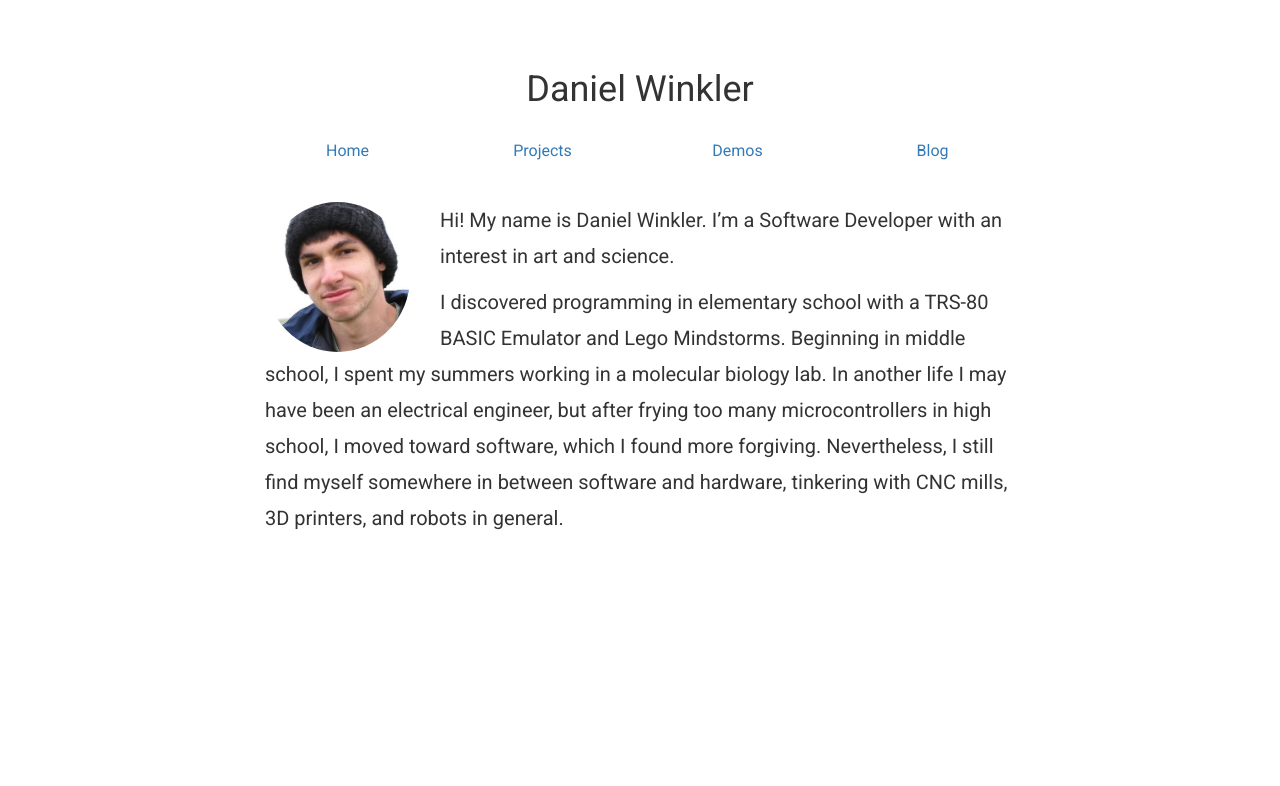
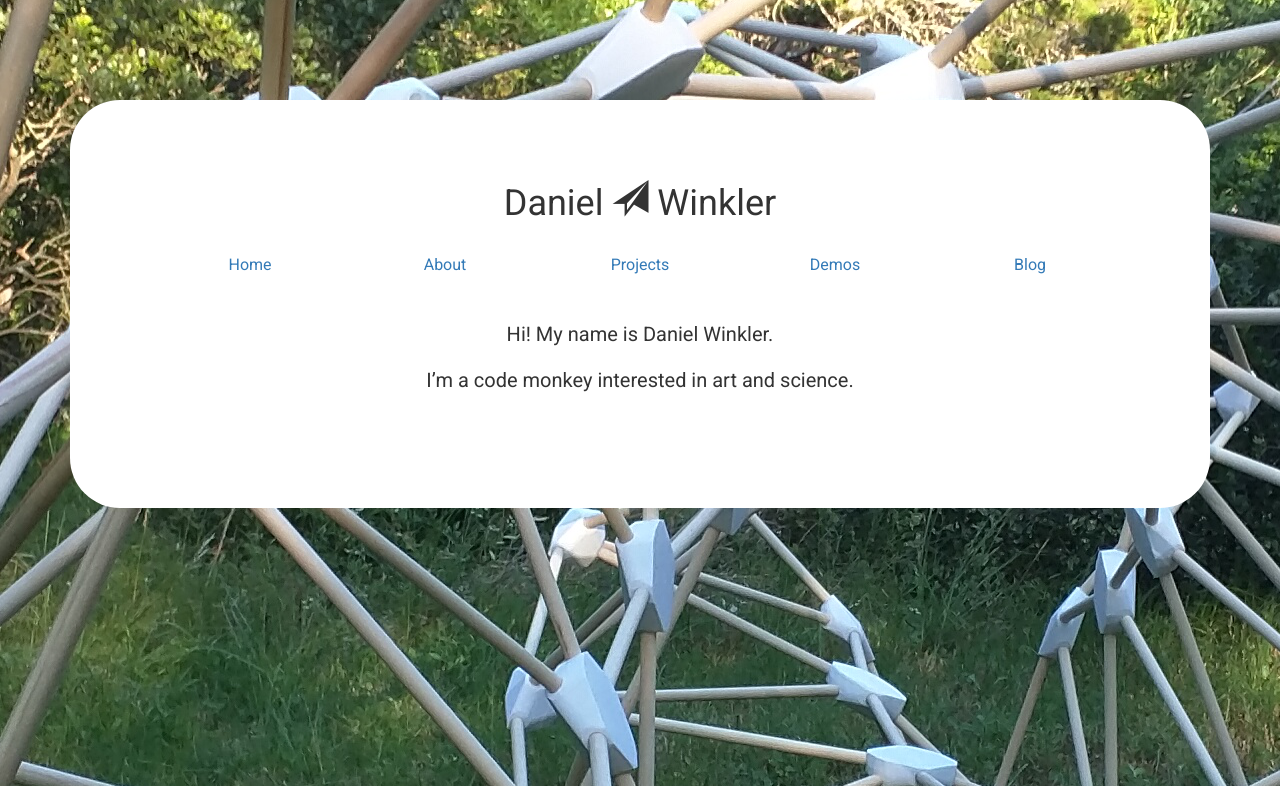
Before and after one commit to danwinkler/danwink, a PHP site: page /_site/index.html in a window 1280 px wide. Shown: the top 786 px of the page. Run offline with PHP 8.4, Linux system fonts and the light colour scheme.

Commit message:
added background image

```diff
--- a/_site/feed.xml
+++ b/_site/feed.xml
@@ -6,8 +6,8 @@
 </description>
     <link>https://danwink.com/</link>
     <atom:link href="https://danwink.com/feed.xml" rel="self" type="application/rss+xml"/>
-    <pubDate>Mon, 22 Aug 2016 15:47:03 -0500</pubDate>
-    <lastBuildDate>Mon, 22 Aug 2016 15:47:03 -0500</lastBuildDate>
+    <pubDate>Tue, 23 Aug 2016 22:57:22 -0500</pubDate>
+    <lastBuildDate>Tue, 23 Aug 2016 22:57:22 -0500</lastBuildDate>
     <generator>Jekyll v3.2.1</generator>
 
   </channel>
--- a/_site/index.html
+++ b/_site/index.html
@@ -11,15 +11,19 @@
 
 <body>
 <div class="container">
-    <div class="row header-row">
+    <div class="fill">
+        <div class="row header-row">
     <div class="col-xs-12">
-        <h1 class="text-center">Daniel Winkler</h1>
+        <h1 class="text-center">Daniel <span class="glyphicon glyphicon-send" aria-hidden="true"></span> Winkler</h1>
     </div>
 </div>
 
 <div class="row button-row text-center">
-    <div class="col-xs-2 col-xs-offset-2">
+    <div class="col-xs-2 col-xs-offset-1">
         <a href="/">Home</a>
+    </div>
+    <div class="col-xs-2">
+        <a href="/about">About</a>
     </div>
     <div class="col-xs-2">
         <a href="/projects/">Projects</a>
@@ -33,17 +37,22 @@
 </div>
 
 
-    <div class="row">
+        <div class="row text-center">
     <div class="col-xs-10 col-xs-offset-1 col-sm-8 col-sm-offset-2 col-md-8 col-md-offset-2 col-lg-8 col-lg-offset-2 col-centered about-text">
 
+        <!--
         <div class="pull-left text-img-box"><img src="/img/face1.jpg" class="img-circle text-img"/></div>
+    -->
 
 
-        <p>Hi! My name is Daniel Winkler. I’m a Software Developer with an interest in art and science.</p>
+        <p>Hi! My name is Daniel Winkler.</p>
 
-<p>I discovered programming in elementary school with a TRS-80 BASIC Emulator and Lego Mindstorms. Beginning in middle school, I spent my summers working in a molecular biology lab. In another life I may have been an electrical engineer, but after frying too many microcontrollers in high school, I moved toward software, which I found more forgiving. Nevertheless, I still find myself somewhere in between software and hardware, tinkering with CNC mills, 3D printers, and robots in general.</p>
+<p>I’m a code monkey interested in art and science.</p>
 
 <!---
+
+I discovered programming in elementary school with a TRS-80 BASIC Emulator and Lego Mindstorms. Beginning in middle school, I spent my summers working in a molecular biology lab. In another life I may have been an electrical engineer, but after frying too many microcontrollers in high school, I moved toward software, which I found more forgiving. Nevertheless, I still find myself somewhere in between software and hardware, tinkering with CNC mills, 3D printers, and robots in general.
+
 
 building things, solving problems, I like the intersection between business, software, startups, and all that junk.
 
@@ -53,10 +62,23 @@ I love finding the beauty in the patterns in nature and in mathematics.
 -->
 
     </div>
+
 </div>
+<div class="row splash">
+</div>
+<!--
+<div class="row text-center">
+    <div class="col-xs-3 col-xs-offset-3">
+        <h2>About</h2>
+    </div>
+    <div class="col-xs-3">
+        <h2>Demos</h2>
+    </div>
+</div>
+-->
 
 
-    <script src="/js/bootstrap.js"></script>
+        <script src="/js/bootstrap.js"></script>
 <script>
     (function(i,s,o,g,r,a,m){i['GoogleAnalyticsObject']=r;i[r]=i[r]||function(){
         (i[r].q=i[r].q||[]).push(arguments)},i[r].l=1*new Date();a=s.createElement(o),
@@ -68,6 +90,7 @@ I love finding the beauty in the patterns in nature and in mathematics.
 
 </script>
 
+    </div>
 </div>
 </body>
 
--- a/css/main.css
+++ b/css/main.css
@@ -1,5 +1,22 @@
 body,html {
 	font-family: 'Roboto', Futura, Arial, sans-serif;
+	background-image: url( "/img/bg3.png" );
+}
+
+.fill {
+	background-color: rgb( 255, 255, 255 );
+	margin-top: 100px;
+	padding-top: 10px;
+	padding-bottom: 100px;
+	border-radius: 50px;
+}
+
+.splash {
+	/*
+	height: 450px;
+	background-image: url( "/img/bg2.png" );
+	background-position: center;
+	*/
 }
 
 a:hover {
@@ -43,3 +60,11 @@ a:hover {
 .demo-box {
 	margin-bottom: 20px;
 }
+
+.demo-img-wrapper {
+	width: 120px;
+	height: 120px;
+	padding: 10px;
+	background-color: #AAAABB;
+	margin: auto;
+}
--- a/demos.html
+++ b/demos.html
@@ -5,7 +5,9 @@ layout: default
     {% for demo in site.demos %}
         <div class="col-lg-2 col-md-3 col-sm-4 col-xs-6 demo-box">
             <a href="{{demo.url}}">
-                <img src="/demos/{{ demo.title | slugify }}/thumb.png"></img>
+                <div class="demo-img-wrapper">
+                    <img src="/demos/{{ demo.title | slugify }}/thumb.png"></img>
+                </div>
             </a>
         </div>
     {% endfor %}
```
Also changed, not shown: _includes/header.html (+5 -2 lines), _includes/landing.md (added, +15 -0 lines), _layouts/default.html (+5 -3 lines), _site/about/index.html (added, +81 -0 lines), _site/css/main.css (+25 -0 lines), _site/demos/index.html (+25 -2 lines), _site/projects/index.html (+10 -5 lines), about.html (added, +14 -0 lines), index.html (+18 -3 lines), _site/img/bg3.png (added), img/bg3.png (added), 4 other files.
